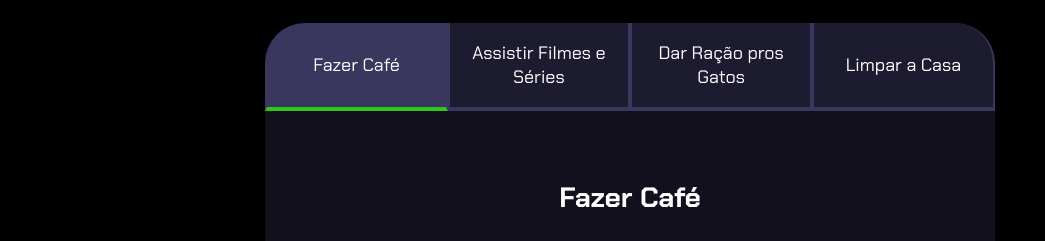
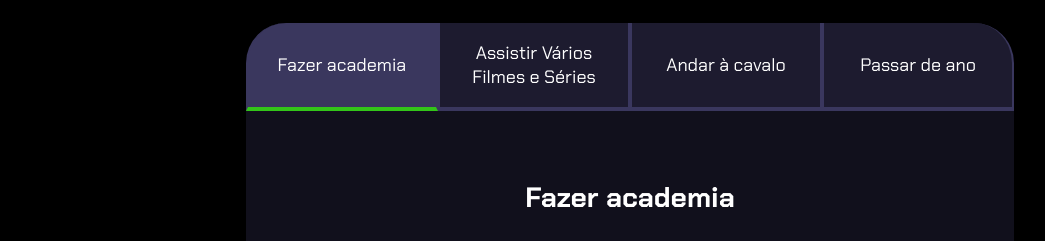
Before and after one commit to joaobonelli6/Projeto-de-vida, a plain HTML site: page index.html in a window 1280 px wide. Shown: the part 80-321 px from the top of the page, without its empty margins (10-1055 px from the left). Drawn offline with Linux system fonts and the light colour scheme.

Commit message:
alteração de código

```diff
--- a/index.html
+++ b/index.html
@@ -13,14 +13,14 @@
         <h2 class="titulo-principal">Meus objetivos do ano<span>_</span></h2>
         <div class="conteudo">
             <div class="botoes">
-                <button class="botao ativo">Fazer Café</button>
-                <button class="botao">Assistir Filmes e Séries</button>
-                <button class="botao">Dar Ração pros Gatos</button>
-                <button class="botao">Limpar a Casa</button>
+                <button class="botao ativo">Fazer academia</button>
+                <button class="botao">Assistir Vários Filmes e Séries</button>
+                <button class="botao">Andar à cavalo</button>
+                <button class="botao">Passar de ano</button>
             </div>
             <div class="abas-textos">
                 <div class="aba-conteudo ativo">
-                    <h3 class="aba-conteudo-titulo-principal">Fazer Café</h3>
+                    <h3 class="aba-conteudo-titulo-principal">Fazer academia</h3>
                     <h4 class="aba-conteudo-titulo-secundario">Tempo para completar o objetivo</h4>
                     <div class="contador">
                         <div class="contador-digito">
@@ -42,7 +42,7 @@
                     </div>
                 </div>
                 <div class="aba-conteudo">
-                    <h3 class="aba-conteudo-titulo-principal">Assistir Filmes e Séries</h3>
+                    <h3 class="aba-conteudo-titulo-principal">Assistir Vários Filmes e Séries</h3>
                     <h4 class="aba-conteudo-titulo-secundario">Tempo para completar o objetivo</h4>
                     <div class="contador">
                         <div class="contador-digito">
@@ -64,7 +64,7 @@
                     </div>
                 </div>
                 <div class="aba-conteudo">
-                    <h3 class="aba-conteudo-titulo-principal">Dar Ração pros Gatos</h3>
+                    <h3 class="aba-conteudo-titulo-principal">Andar à cavalo</h3>
                     <h4 class="aba-conteudo-titulo-secundario">Tempo para completar o objetivo</h4>
                     <div class="contador">
                         <div class="contador-digito">
@@ -86,7 +86,7 @@
                     </div>
                 </div>
                 <div class="aba-conteudo">
-                    <h3 class="aba-conteudo-titulo-principal">Limpar a Casa</h3>
+                    <h3 class="aba-conteudo-titulo-principal">Passar de ano</h3>
                     <h4 class="aba-conteudo-titulo-secundario">Tempo para completar o objetivo</h4>
                     <div class="contador">
                         <div class="contador-digito">
```
